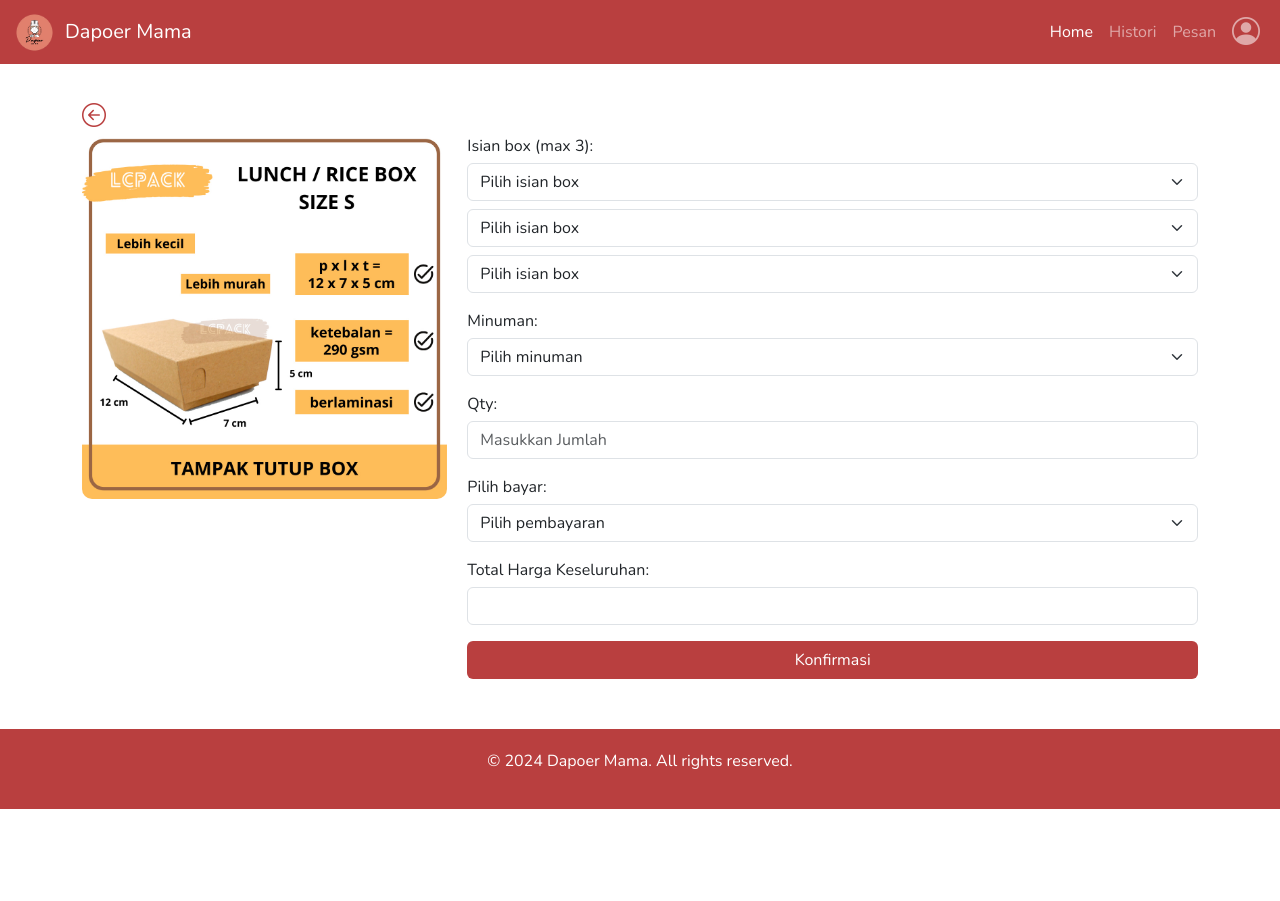
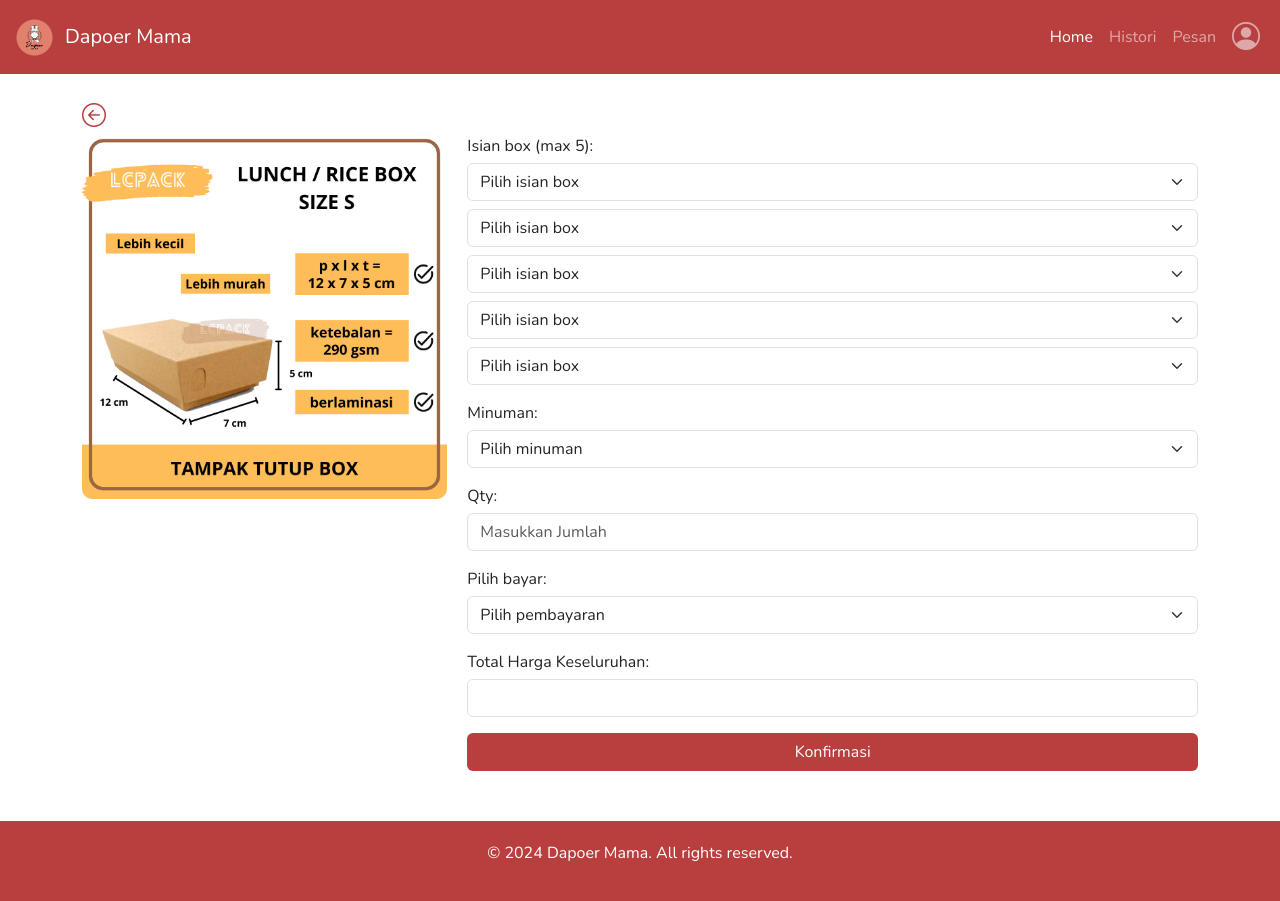
Before and after one commit to itsodepth/dapoer_mama, a PHP site: page /pesan-menu/kecil/boxkecil.php in a window 1280 px wide. Before the commit the page ends 809 px from the top, so only its background shows below. Run offline with PHP 8.4, Linux system fonts and the light colour scheme; tables that the repository leaves empty or names only in its code hold one stand-in row (values such as "Sample post").

Commit message:
update box kecil database

```diff
--- a/pesan-menu/besar/koneksi.php
+++ b/pesan-menu/besar/koneksi.php
@@ -1,9 +1,9 @@
 <?php
 $host = mysqli_connect("localhost", "root", "", "catering");
 if($host){
- echo "Koneksi berhasil";
+    echo "Koneksi berhasil";
 } else{
- echo "Koneksi gagal!" . mysqli_connect_error();
- die();
+    echo "Koneksi gagal!" . mysqli_connect_error();
+    die();
 }
 ?>
--- a/pesan-menu/kecil/boxkecil.php
+++ b/pesan-menu/kecil/boxkecil.php
@@ -1,5 +1,6 @@
 <!DOCTYPE html>
 <html lang="en">
+
     <head>
         <meta charset="UTF-8" />
         <meta name="viewport" content="width=device-width, initial-scale=1.0" />
@@ -74,15 +75,29 @@
         }
         </style>
     </head>
+
     <body>
+        <?php
+        $servername = "localhost";
+        $username = "root";
+        $password = "";
+        $dbname = "catering";
+
+        $conn = new mysqli($servername, $username, $password, $dbname);
+
+        if ($conn->connect_error) {
+            die("Koneksi gagal: " . $conn->connect_error);
+        }
+        ?>
         <header>
             <nav class="navbar navbar-expand-lg navbar-dark fixed-top" style="background-color: #b93f3f">
-                <div class="container-fluid" style="margin-top: -5px; margin-bottom: -5px">
+                <div class="container-fluid">
                     <a class="navbar-brand d-flex align-items-center" href="#">
                         <img src="../../assets/images/logo.png" alt="Logo" width="45" height="45" class="me-2" />
                         <span>Dapoer Mama</span>
                     </a>
-                    <button class="navbar-toggler" type="button" data-bs-toggle="collapse" data-bs-target="#navbarNav" aria-controls="navbarNav" aria-expanded="false" aria-label="Toggle navigation">
+                    <button class="navbar-toggler" type="button" data-bs-toggle="collapse" data-bs-target="#navbarNav"
+                        aria-controls="navbarNav" aria-expanded="false" aria-label="Toggle navigation">
                         <span class="navbar-toggler-icon"></span>
                     </button>
                     <div class="collapse navbar-collapse d-flex" id="navbarNav">
@@ -97,7 +112,8 @@
                                 <a class="nav-link" href="#">Pesan</a>
                             </li>
                             <li class="nav-item">
-                                <a class="nav-link" href="../../profile-screen/profile.html"><i class="bi bi-person-circle" style="font-size: 28px"></i></a>
+                                <a class="nav-link" href="../../profile-screen/profile.html"><i
+                                        class="bi bi-person-circle" style="font-size: 28px"></i></a>
                             </li>
                         </ul>
                     </div>
@@ -111,48 +127,64 @@
                     <img src="../../assets/images/size s.png" alt="Box Besar" />
                 </div>
                 <div class="form-section">
-                    <form>
+                    <form method="POST" action="proses_transaksi.php">
                         <div class="mb-3">
-                            <label for="isian1" class="form-label">Isian box (max 3):</label>
-                            <select class="form-select mb-2" id="isian1">
-                                <option selected>Pilih isian box</option>
-                                <option value="1">Isian 1</option>
-                                <option value="2">Isian 2</option>
-                            </select>
-                            <select class="form-select mb-2">
-                                <option selected>Pilih isian box</option>
-                                <option value="1">Isian 3</option>
-                                <option value="2">Isian 4</option>
-                            </select>
-                            <select class="form-select mb-2">
-                                <option selected>Pilih isian box</option>
-                            </select>
+                            <label for="isian1" class="form-label">Isian box (max 5):</label>
+                            <?php
+                            $query = "SELECT ib.id_isian, ib.nama_isian, ib.harga, kb.nama_kategori
+                                    FROM isian_box ib
+                                    JOIN kategori_isian_box kb ON ib.id_kategori = kb.id_kategori";
+                            $result = $conn->query($query);
+
+                            for ($i = 1; $i <= 5; $i++) {
+                                echo '<select class="form-select mb-2" name="isian_box[]" id="isian' . $i . '"><option selected>Pilih isian box</option>';
+                                while ($row = $result->fetch_assoc()) {
+                                    if (
+                                        ($i === 1 && $row['nama_kategori'] === 'Lauk Utama') ||
+                                        ($i === 2 && $row['nama_kategori'] === 'Lauk Pauk') ||
+                                        ($i === 3 && $row['nama_kategori'] === 'Lalapan') ||
+                                        ($i === 4 && $row['nama_kategori'] === 'Sambal') ||
+                                        ($i === 5 && $row['nama_kategori'] === 'Kerupuk')
+                                    ) {
+                                        echo '<option value="' . $row['id_isian'] . '" data-harga="' . $row['harga'] . '">' . $row['nama_isian'] . ' (' . $row['nama_kategori'] . ' - Rp' . $row['harga'] . ')</option>';
+                                    }
+                                }
+                                echo '</select>';
+                                $result->data_seek(0); // Reset pointer for the next iteration
+                            }
+                            ?>
                         </div>
                         <div class="mb-3">
                             <label for="minuman" class="form-label">Minuman:</label>
-                            <select class="form-select" id="minuman">
+                            <select class="form-select" name="minuman" id="minuman">
                                 <option selected>Pilih minuman</option>
-                                <option value="1">Teh Botol</option>
-                                <option value="2">Air Mineral</option>
+                                <?php
+                                $query = "SELECT * FROM minuman";
+                                $result = $conn->query($query);
+                                while ($row = $result->fetch_assoc()) {
+                                    echo '<option value="' . $row['id_minuman'] . '" data-harga="' . $row['harga'] . '">' . $row['nama_minuman'] . ' (Rp' . $row['harga'] . ')</option>';
+                                }
+                                ?>
                             </select>
                         </div>
                         <div class="mb-3">
                             <label for="quantity" class="form-label">Qty:</label>
-                            <input type="number" class="form-control" id="quantity" placeholder="Masukkan Jumlah" />
+                            <input type="number" class="form-control" name="quantity" id="quantity"
+                                placeholder="Masukkan Jumlah" />
                         </div>
                         <div class="mb-3">
                             <label for="pembayaran" class="form-label">Pilih bayar:</label>
-                            <select class="form-select" id="pembayaran">
+                            <select class="form-select" name="pembayaran" id="pembayaran">
                                 <option selected>Pilih pembayaran</option>
-                                <option value="1">Transfer Bank</option>
-                                <option value="2">COD</option>
+                                <option value="Lunas">Lunas</option>
+                                <option value="DP">DP (80%)</option>
                             </select>
                         </div>
                         <div class="mb-3">
                             <label for="totalHarga" class="form-label">Total Harga Keseluruhan:</label>
-                            <input type="text" class="form-control" id="totalHarga" readonly />
+                            <input type="text" class="form-control" name="totalHarga" id="totalHarga" readonly />
                         </div>
-                        <a href="checkout.html" class="btn btn-confirm w-100 text-center">Konfirmasi</a>
+                        <button type="submit" class="btn btn-confirm w-100 text-center">Konfirmasi</button>
                     </form>
                 </div>
             </div>
@@ -160,6 +192,31 @@
         <footer>
             <p>&copy; 2024 Dapoer Mama. All rights reserved.</p>
         </footer>
+        <script>
+        document.addEventListener('DOMContentLoaded', () => {
+            const quantityInput = document.getElementById('quantity');
+            const totalHargaInput = document.getElementById('totalHarga');
+
+            const calculateTotal = () => {
+                const selectedIsian = document.querySelectorAll('[id^="isian"] option:checked');
+                const minuman = document.getElementById('minuman').selectedOptions[0];
+                let total = 0;
+
+                selectedIsian.forEach(option => {
+                    total += parseInt(option.dataset.harga || 0);
+                });
+
+                total += parseInt(minuman.dataset.harga || 0);
+                total *= parseInt(quantityInput.value || 1);
+                totalHargaInput.value = `Rp${total}`;
+            };
+
+            document.querySelectorAll('[id^="isian"], #minuman, #quantity').forEach(element => {
+                element.addEventListener('change', calculateTotal);
+            });
+        });
+        </script>
         <script src="https://cdn.jsdelivr.net/npm/bootstrap@5.3.3/dist/js/bootstrap.bundle.min.js"></script>
     </body>
+
 </html>
```
Also changed, not shown: pesan-menu/kecil/proses_transaksi.php (added, +22 -0 lines). Lines whose indentation alone changed are shown as unchanged.
